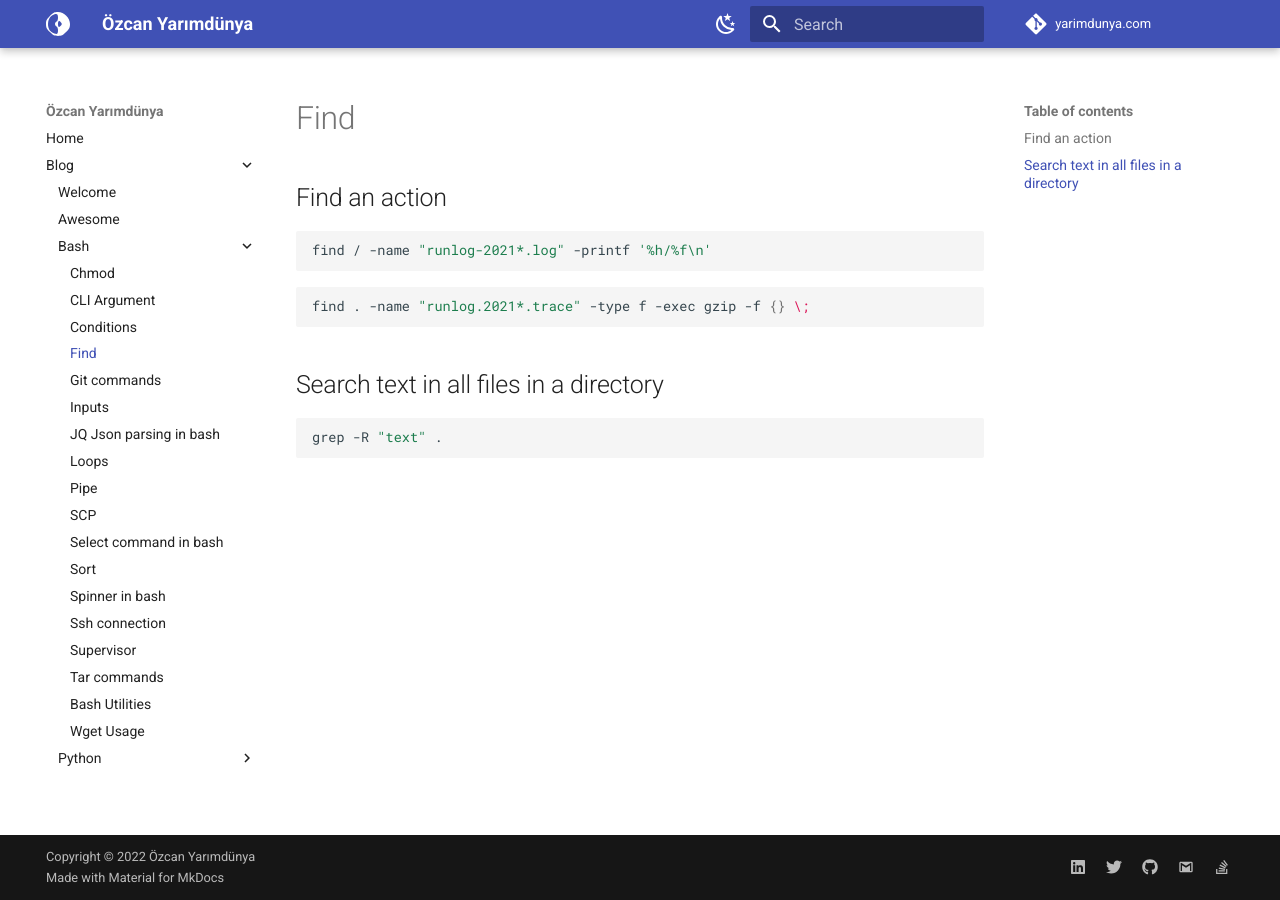
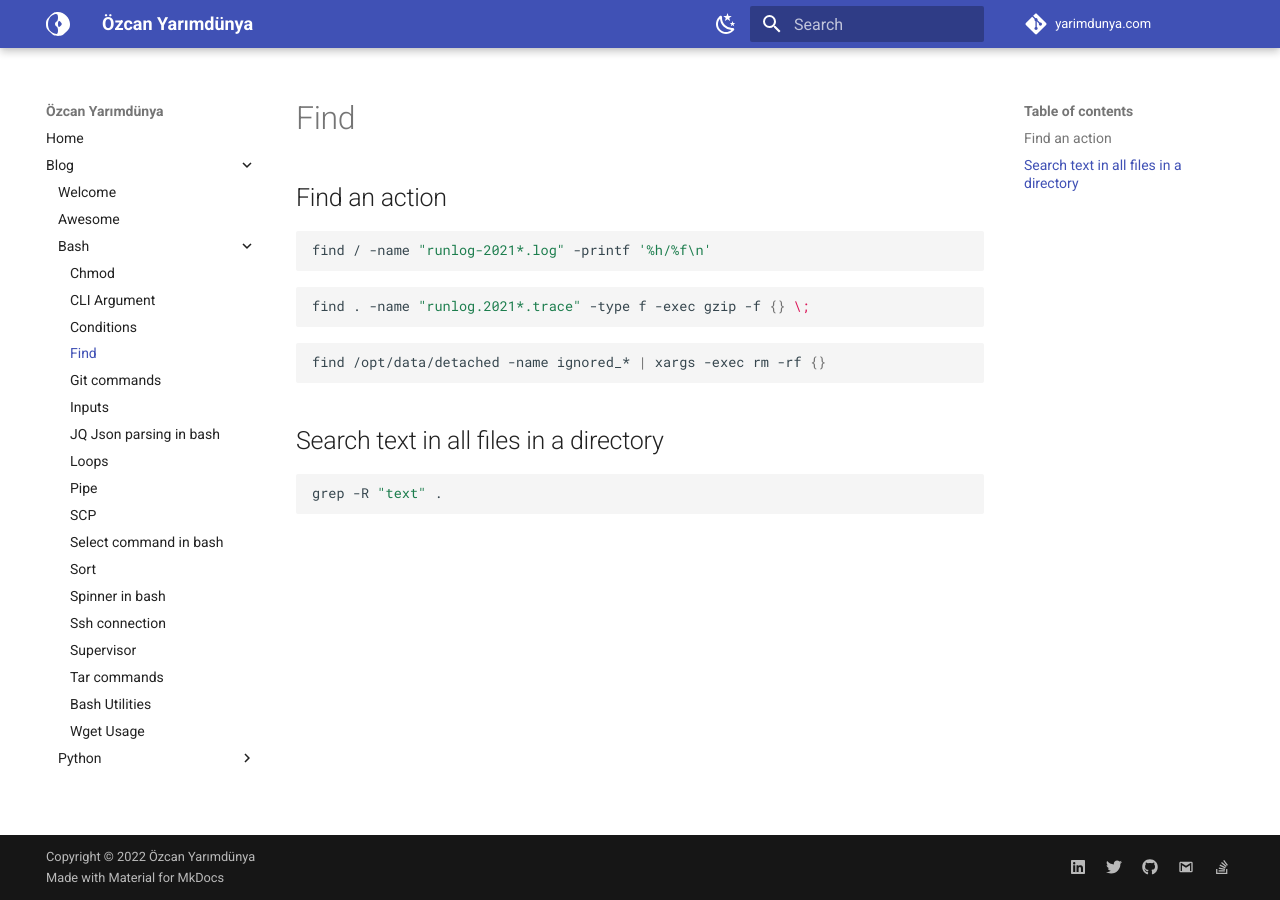
Before and after one commit to ozcanyarimdunya/yarimdunya.com, an MkDocs documentation site: the page built from docs/blog/bash/find.md, in a window 1280 px wide. Built offline with MkDocs 1.6.1 and Material for MkDocs 9.7.7, drawn with Linux system fonts in a browser that asks for light colours; comment, search, counter and statistics services are not loaded.

Commit message:
Update find.md

````diff
--- a/docs/blog/bash/find.md
+++ b/docs/blog/bash/find.md
@@ -10,6 +10,10 @@ find / -name "runlog-2021*.log" -printf '%h/%f\n'
 find . -name "runlog.2021*.trace" -type f -exec gzip -f {} \;
 ```
 
+```shell
+find /opt/data/detached -name ignored_* | xargs -exec rm -rf {}
+```
+
 ## Search text in all files in a directory
 
 ```shell
````
